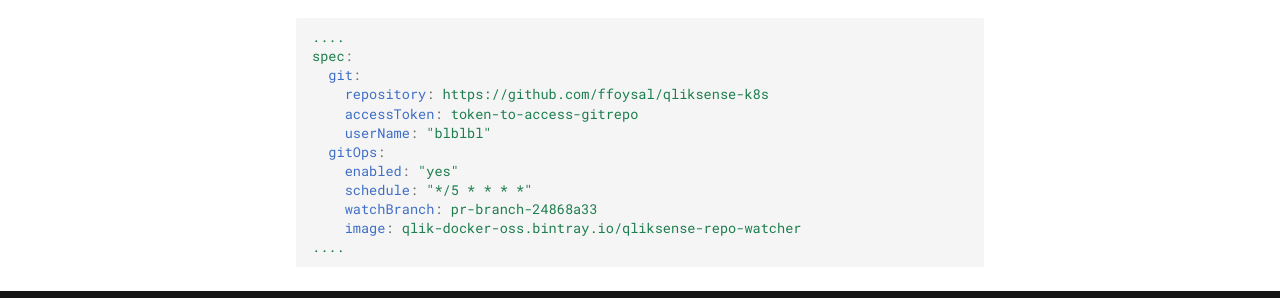
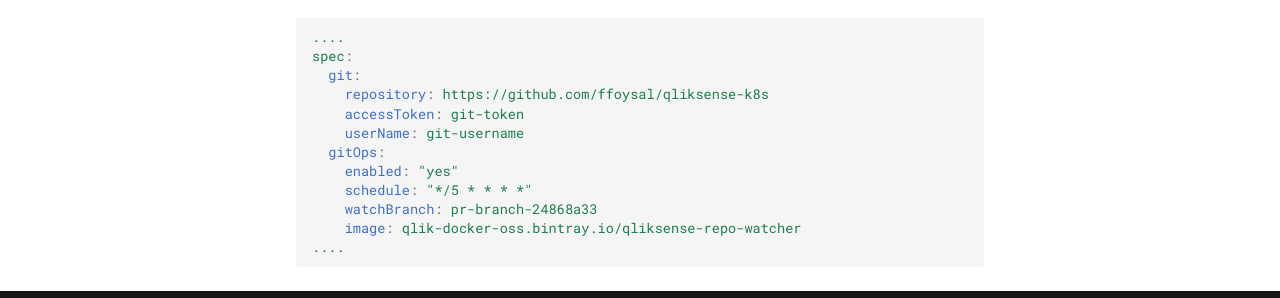
Before and after one commit to qlik-oss/sense-installer, an MkDocs documentation site: the page built from docs/concepts.md, in a window 1280 px wide and 900 px high, scrolled down 1572 px. Shown: the part 564-862 px from the top of the window. Built offline with MkDocs 1.6.1 and Material for MkDocs 9.7.7, drawn with Linux system fonts in a browser that asks for light colours; comment, search, counter and statistics services are not loaded.

Commit message:
fix doc for gitops
Signed-off-by: Foysal Iqbal <mqb@qlik.com>

```diff
--- a/docs/concepts.md
+++ b/docs/concepts.md
@@ -85,8 +85,8 @@
 spec:
   git:
     repository: https://github.com/ffoysal/qliksense-k8s
-    accessToken: token-to-access-gitrepo
-    userName: "blblbl"
+    accessToken: git-token
+    userName: git-username
   gitOps:
     enabled: "yes"
     schedule: "*/5 * * * *"
```
